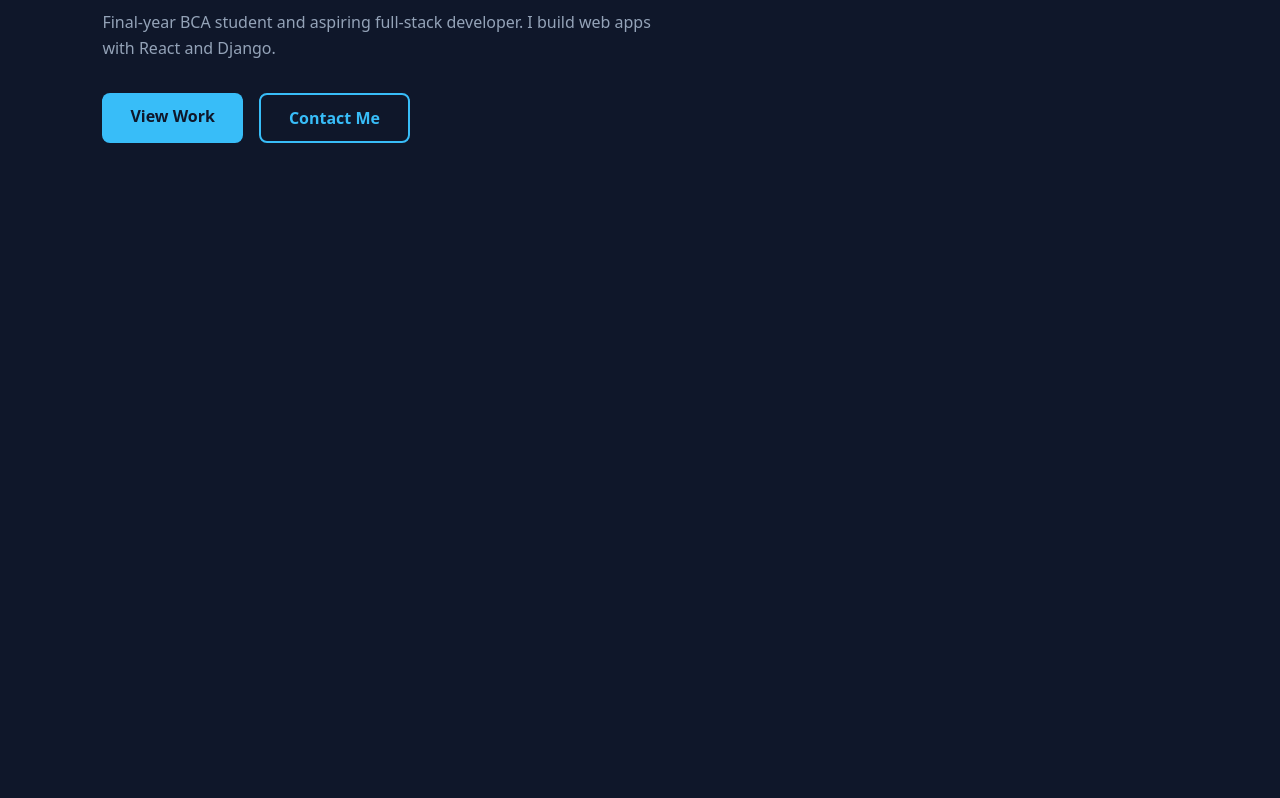
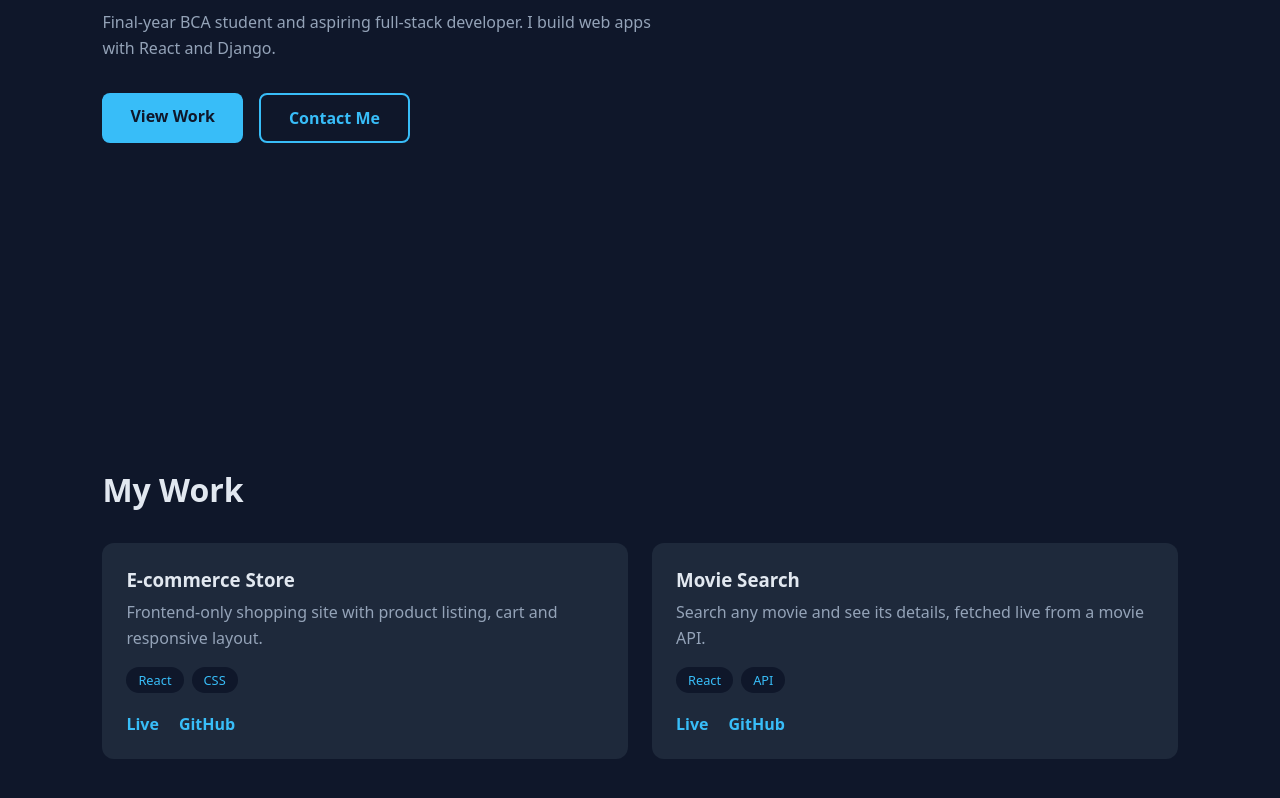
Before and after one commit to rohitlodhi04/my-portfolio, a React (Vite) app: page / in a window 1280 px wide. Shown: the part 410-1208 px from the top of the page. Before the commit the page ends 800 px from the top, so only its background shows below. Built offline with nearby package versions, Linux system fonts and the light colour scheme.

Commit message:
Add Projects Section

```diff
--- a/src/App.jsx
+++ b/src/App.jsx
@@ -1,5 +1,6 @@
 import Navbar from "./components/Navbar";
 import Hero from "./components/Hero";
+import Projects from "./components/Projects";
 import "./index.css";
 
 export default function App() {
@@ -7,6 +8,7 @@ export default function App() {
     <>
       <Navbar />
       <Hero />
+      <Projects />
     </>
   );
 }
--- a/src/components/Hero.jsx
+++ b/src/components/Hero.jsx
@@ -3,7 +3,7 @@ export default function Hero() {
     <section id="home" className="hero">
       <div className="hero-text">
         <p className="hero-greeting">Hi, I'm</p>
-        <h1>Your Name</h1>
+        <h1>Rohit Rajput</h1>
         <p className="hero-intro">
           Final-year BCA student and aspiring full-stack developer.
           I build web apps with React and Django.
--- /dev/null
+++ b/src/components/Projects.jsx
@@ -0,0 +1,43 @@
+const projects = [
+  {
+    title: "E-commerce Store",
+    description:
+      "Frontend-only shopping site with product listing, cart and responsive layout.",
+    tech: ["React", "CSS"],
+    live: "https://trendora-ecommerce-taupe.vercel.app",
+    github: "https://github.com/rohitlodhi04/trendora-ecommerce",
+  },
+  {
+    title: "Movie Search",
+    description:
+      "Search any movie and see its details, fetched live from a movie API.",
+    tech: ["React", "API"],
+    live: "https://movie-search-app-two-topaz.vercel.app/",
+    github: "https://github.com/rohitlodhi04/movie-search-app",
+  },
+];
+
+export default function Projects() {
+  return (
+    <section id="work" className="projects">
+      <h2 className="section-title">My Work</h2>
+      <div className="project-grid">
+        {projects.map((p) => (
+          <article className="project-card" key={p.title}>
+            <h3>{p.title}</h3>
+            <p>{p.description}</p>
+            <div className="tech-list">
+              {p.tech.map((t) => (
+                <span className="tech-tag" key={t}>{t}</span>
+              ))}
+            </div>
+            <div className="project-links">
+              <a href={p.live} target="_blank" rel="noreferrer">Live</a>
+              <a href={p.github} target="_blank" rel="noreferrer">GitHub</a>
+            </div>
+          </article>
+        ))}
+      </div>
+    </section>
+  );
+}
--- a/src/index.css
+++ b/src/index.css
@@ -113,3 +113,71 @@ body {
     font-size: 2.4rem;
   }
 }
+
+/* Projects */
+.projects {
+  padding: 80px 8%;
+  scroll-margin-top: 70px;
+}
+
+.section-title {
+  font-size: 2rem;
+  margin-bottom: 32px;
+}
+
+.project-grid {
+  display: grid;
+  grid-template-columns: repeat(auto-fit, minmax(280px, 1fr));
+  gap: 24px;
+}
+
+.project-card {
+  background: #1e293b;
+  border-radius: 12px;
+  padding: 24px;
+  transition: transform 0.2s;
+}
+
+.project-card:hover {
+  transform: translateY(-4px);
+}
+
+.project-card h3 {
+  margin-bottom: 8px;
+}
+
+.project-card p {
+  color: #94a3b8;
+  line-height: 1.6;
+  margin-bottom: 16px;
+}
+
+.tech-list {
+  display: flex;
+  flex-wrap: wrap;
+  gap: 8px;
+  margin-bottom: 20px;
+}
+
+.tech-tag {
+  background: #0f172a;
+  color: #38bdf8;
+  padding: 4px 12px;
+  border-radius: 999px;
+  font-size: 0.8rem;
+}
+
+.project-links {
+  display: flex;
+  gap: 20px;
+}
+
+.project-links a {
+  color: #38bdf8;
+  text-decoration: none;
+  font-weight: 600;
+}
+
+.project-links a:hover {
+  text-decoration: underline;
+}
```
